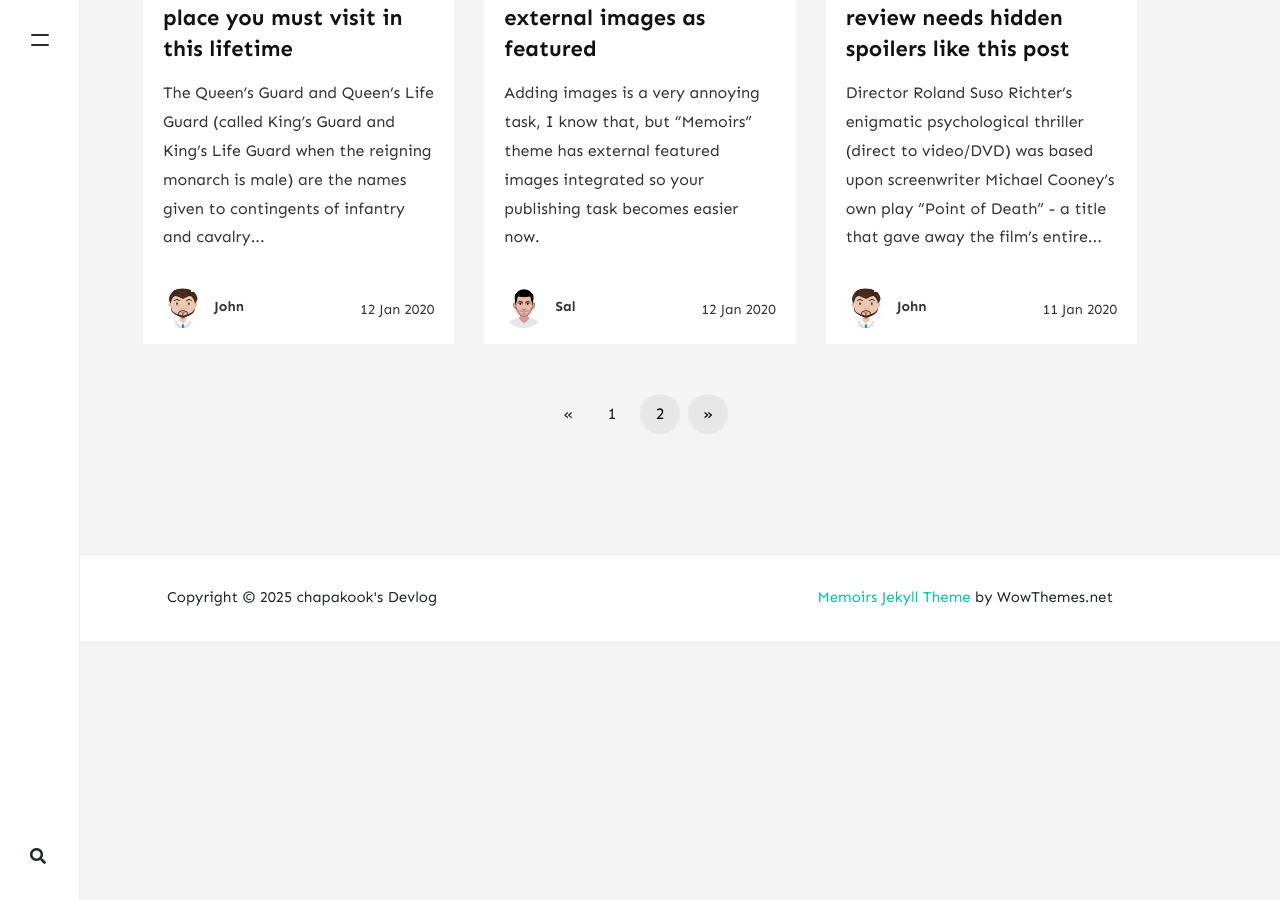
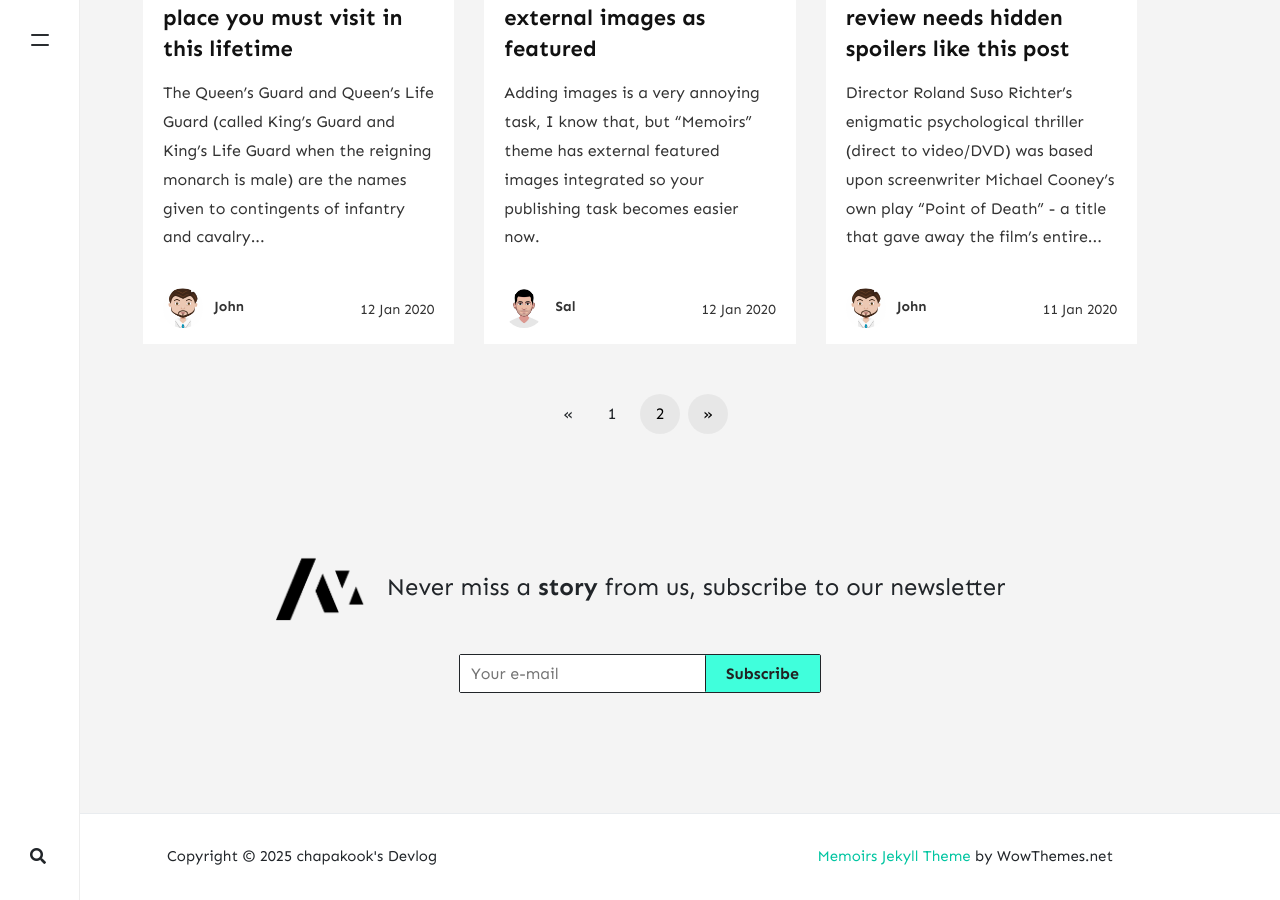
Before and after one commit to chapakook/chapakook.github.io, a Jekyll site: the page built from index.html, in a window 1280 px wide and 900 px high, scrolled down 1523 px. Built offline with Jekyll 4.4.1, drawn with Linux system fonts in a browser that asks for light colours; nearby versions of some CDN libraries; the list of posts is cut into pages by our own code; comment, search, counter and statistics services are not loaded; before the commit the page ends 2164 px from its top, so only the background shows below that.

Commit message:
update jekyll themes customized - Memoirs Jekyll Theme

```diff
--- a/_layouts/default.html
+++ b/_layouts/default.html
@@ -93,7 +93,7 @@
     {% if site.mailchimp-list %}
     <!-- Newsletter
     ================================================== -->
-    <!-- <div class="newsletter text-center">
+    <div class="newsletter text-center">
         <span class="h4"><img src="{{ site.baseurl }}/{{ site.logo }}" class="newsletter-logo" alt="{{site.title}}"> &nbsp; Never miss a <b>story</b> from us, subscribe to our newsletter</span>
         <form action="{{site.mailchimp-list}}" method="post" name="mc-embedded-subscribe-form" class="wj-contact-form validate" target="_blank" novalidate>
             <div class="mc-field-group d-inline-flex">
@@ -101,7 +101,7 @@
             <input type="submit" value="Subscribe" name="subscribe" class="heart">
             </div>
         </form>
-    </div> -->
+    </div>
     {% endif %}
 
 </div>
```
